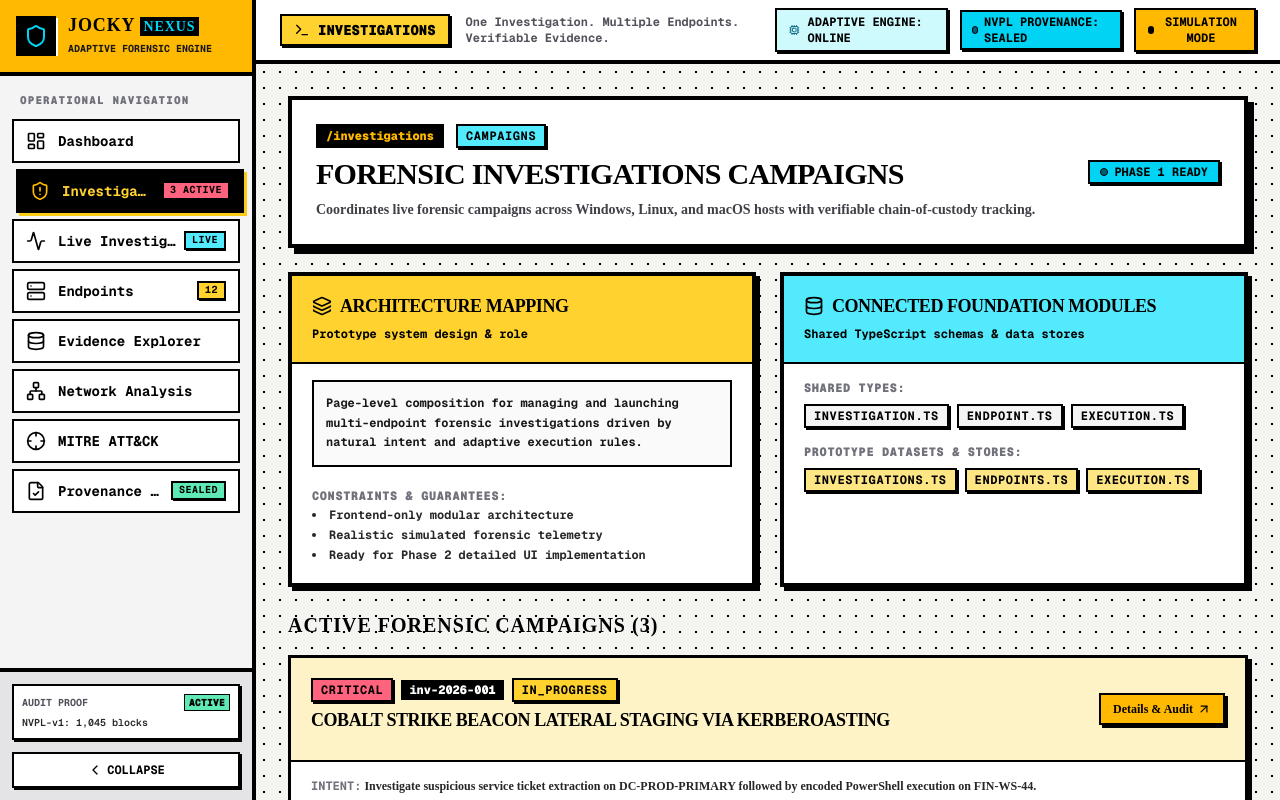
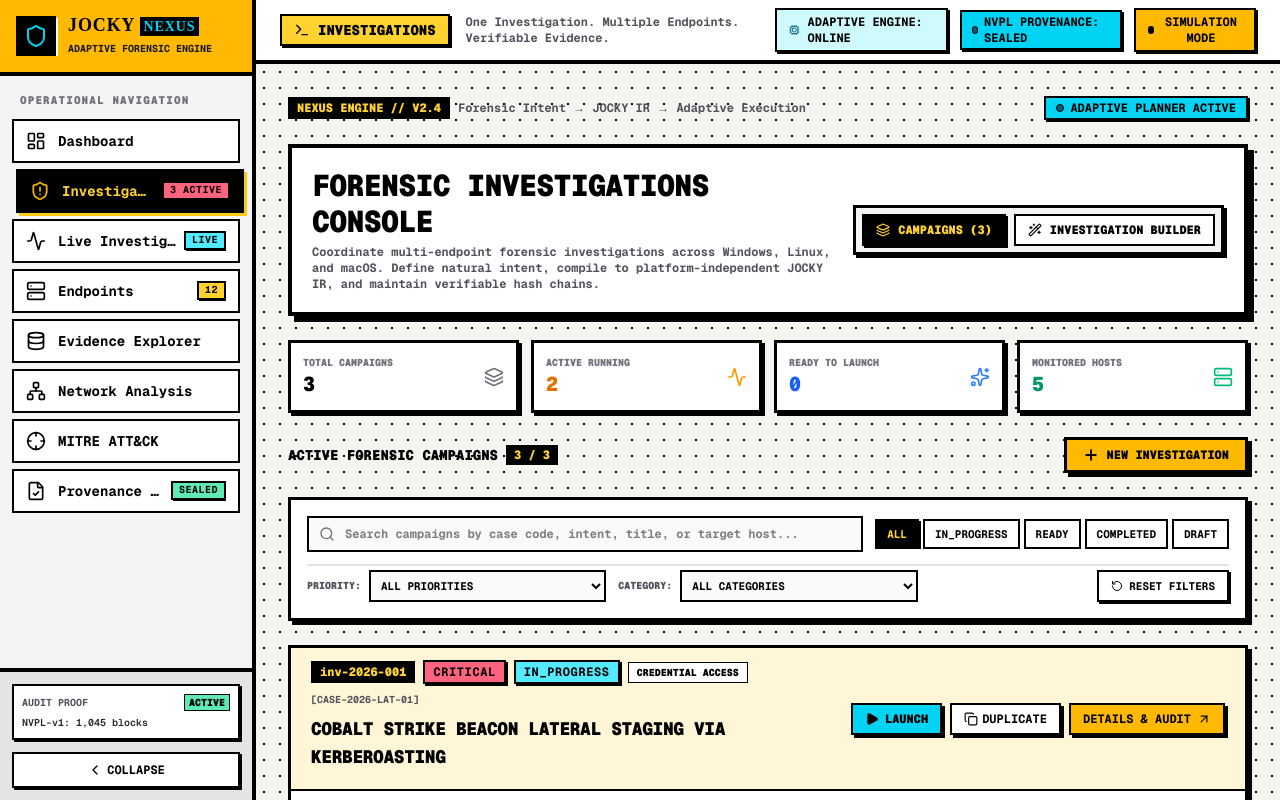
Before and after one commit to Guneshbari/JOCKY-Nexus, a Next.js app: page /investigations in a window 1280 px wide. Built offline with nearby package versions, Linux system fonts and the light colour scheme.

Commit message:
feat(routes): integrate dual-mode Investigation workspace and dynamic campaign detail routes

```diff
--- a/src/app/investigations/[id]/page.tsx
+++ b/src/app/investigations/[id]/page.tsx
@@ -1,101 +1,51 @@
+"use client"
+
 import React from "react"
 import Link from "next/link"
-import { RoutePlaceholder } from "@/components/layout/RoutePlaceholder"
-import { Card, CardHeader, CardTitle, CardContent } from "@/components/ui/card"
-import { Badge } from "@/components/ui/badge"
+import { useParams } from "next/navigation"
+import { ArrowLeft, SearchX } from "lucide-react"
 import { Button } from "@/components/ui/button"
-import { StatusPill } from "@/components/status/StatusPill"
+import { InvestigationDetailView } from "@/features/investigations/InvestigationDetailView"
+import { useInvestigationStore } from "@/store/investigationStore"
 import { MOCK_INVESTIGATIONS } from "@/data/investigations"
-import { formatDate, truncateHash } from "@/lib/formatters"
-import { ArrowLeft } from "lucide-react"
 
-export default async function InvestigationDetailsPage({
-  params,
-}: {
-  params: Promise<{ id: string }>
-}) {
-  const { id } = await params
-  const investigation = MOCK_INVESTIGATIONS.find((inv) => inv.id === id) ?? MOCK_INVESTIGATIONS[0]
+export default function InvestigationDetailPage() {
+  const params = useParams()
+  const rawId = params?.id
+  const id = typeof rawId === "string" ? rawId : Array.isArray(rawId) ? rawId[0] : ""
 
+  const investigations = useInvestigationStore((state) => state.investigations)
+  const investigation =
+    investigations.find((i) => i.id === id) ??
+    MOCK_INVESTIGATIONS.find((i) => i.id === id)
+
+  if (!investigation) {
     return (
-    <div className="space-y-6">
-      <div className="flex items-center justify-between">
+      <div className="space-y-6 font-mono">
+        <div className="border-4 border-black bg-white p-8 text-center shadow-[6px_6px_0px_#000] space-y-4">
+          <div className="flex justify-center">
+            <SearchX className="w-12 h-12 text-zinc-400" />
+          </div>
+          <div className="space-y-1">
+            <h2 className="text-xl font-black uppercase text-black">
+              Campaign Not Found
+            </h2>
+            <p className="text-xs font-bold text-zinc-600 max-w-md mx-auto">
+              No investigation with identifier <span className="font-mono text-black font-black bg-amber-200 px-1 border border-black">{id || "UNKNOWN"}</span> could be located in active memory or local ledger.
+            </p>
+          </div>
+          <div className="flex justify-center pt-2">
             <Link href="/investigations">
-          <Button variant="outline" size="sm" className="gap-2">
-            <ArrowLeft className="w-4 h-4" /> Back to Campaigns
+              <Button variant="default" size="sm" className="gap-2 text-xs">
+                <ArrowLeft className="w-4 h-4" />
+                <span>Return to Active Campaigns</span>
               </Button>
             </Link>
-        <StatusPill label={`CAMPAIGN: ${investigation.id}`} status="verified" />
-      </div>
-
-      <RoutePlaceholder
-        title={investigation.title}
-        route={`/investigations/${id}`}
-        architectureRole="Dynamic page-level composition for deep-dive investigation inspection, adaptive execution audit logs, targeted endpoints breakdown, and cryptographic evidence linkage."
-        description={`Displaying investigation parameters for ${investigation.id} with ${investigation.steps.length} sequential execution stages and Merkle proof integration.`}
-        connectedTypes={["investigation.ts", "evidence.ts", "provenance.ts"]}
-        connectedData={["investigations.ts", "evidence.ts", "provenance.ts"]}
-        badge="CAMPAIGN DETAIL"
-      />
-
-      {/* Investigation Details Card */}
-      <Card className="border-4 border-black shadow-[6px_6px_0px_#000]">
-        <CardHeader className="bg-amber-300">
-          <div className="flex flex-wrap items-center justify-between gap-2">
-            <CardTitle>Investigation Specifications</CardTitle>
-            <div className="flex gap-2">
-              <Badge variant="danger">{investigation.severity}</Badge>
-              <Badge variant="success">{investigation.status}</Badge>
           </div>
         </div>
-        </CardHeader>
-        <CardContent className="pt-4 space-y-4">
-          <div className="p-3 border-2 border-black bg-zinc-50 font-mono text-xs font-bold text-zinc-900">
-            <span className="text-zinc-500 block mb-1">INTENT SPECIFICATION:</span>
-            {investigation.intent}
-          </div>
-
-          <div className="grid grid-cols-1 md:grid-cols-3 gap-4 text-xs font-mono font-bold">
-            <div className="p-3 border-2 border-black bg-white">
-              <span className="text-zinc-500 block">MERKLE ROOT HASH</span>
-              <span className="text-black font-mono break-all">{truncateHash(investigation.provenanceRootHash, 12, 12)}</span>
-            </div>
-            <div className="p-3 border-2 border-black bg-white">
-              <span className="text-zinc-500 block">INITIATED BY</span>
-              <span className="text-black font-mono">{investigation.initiatedBy}</span>
-            </div>
-            <div className="p-3 border-2 border-black bg-white">
-              <span className="text-zinc-500 block">TIMESTAMP</span>
-              <span className="text-black font-mono">{formatDate(investigation.createdAt)}</span>
-            </div>
-          </div>
-
-          {/* Steps List */}
-          <div className="space-y-3">
-            <h3 className="font-mono text-xs font-black uppercase tracking-wider text-zinc-600">
-              Adaptive Execution Pipeline Stages ({investigation.steps.length})
-            </h3>
-            <div className="space-y-2">
-              {investigation.steps.map((step) => (
-                <div key={step.id} className="p-3 border-2 border-black bg-white flex items-center justify-between">
-                  <div className="flex items-center gap-3">
-                    <span className="w-6 h-6 border border-black bg-black text-amber-300 flex items-center justify-center font-mono font-bold text-xs">
-                      {step.order}
-                    </span>
-                    <div>
-                      <div className="text-sm font-bold text-black">{step.title}</div>
-                      <div className="text-xs font-mono text-zinc-600">{step.description}</div>
-                    </div>
-                  </div>
-                  <Badge variant={step.status === "COMPLETED" ? "success" : step.status === "RUNNING" ? "cyber" : "neutral"}>
-                    {step.status}
-                  </Badge>
-                </div>
-              ))}
-            </div>
-          </div>
-        </CardContent>
-      </Card>
       </div>
     )
   }
+
+  return <InvestigationDetailView investigation={investigation} />
+}
--- a/src/app/investigations/page.tsx
+++ b/src/app/investigations/page.tsx
@@ -1,73 +1,132 @@
-import React from "react"
-import Link from "next/link"
-import { RoutePlaceholder } from "@/components/layout/RoutePlaceholder"
-import { Card, CardHeader, CardTitle, CardContent } from "@/components/ui/card"
-import { Badge } from "@/components/ui/badge"
-import { Button } from "@/components/ui/button"
-import { MOCK_INVESTIGATIONS } from "@/data/investigations"
-import { formatDate } from "@/lib/formatters"
-import { ArrowUpRight } from "lucide-react"
+"use client"
+
+import React, { useState } from "react"
+import {
+  Layers,
+  Wand2,
+  Activity,
+  Server,
+  Sparkles,
+} from "lucide-react"
+import { InvestigationList } from "@/features/investigations/InvestigationList"
+import { InvestigationBuilder } from "@/features/investigations/InvestigationBuilder"
+import { useInvestigationStore } from "@/store/investigationStore"
+import { useEndpointStore } from "@/store/endpointStore"
+import { StatusPill } from "@/components/status/StatusPill"
 
 export default function InvestigationsPage() {
+  const [activeTab, setActiveTab] = useState<"campaigns" | "builder">("campaigns")
+
+  const investigations = useInvestigationStore((state) => state.investigations)
+  const endpoints = useEndpointStore((state) => state.endpoints)
+
+  const inProgressCount = investigations.filter((i) => i.status === "IN_PROGRESS").length
+  const readyCount = investigations.filter((i) => i.status === "READY").length
+
   return (
-    <div className="space-y-6">
-      <RoutePlaceholder
-        title="Forensic Investigations Campaigns"
-        route="/investigations"
-        architectureRole="Page-level composition for managing and launching multi-endpoint forensic investigations driven by natural intent and adaptive execution rules."
-        description="Coordinates live forensic campaigns across Windows, Linux, and macOS hosts with verifiable chain-of-custody tracking."
-        connectedTypes={["investigation.ts", "endpoint.ts", "execution.ts"]}
-        connectedData={["investigations.ts", "endpoints.ts", "execution.ts"]}
-        badge="CAMPAIGNS"
-      />
+    <div className="space-y-6 font-mono">
+      {/* Top Banner / Breadcrumb */}
+      <div className="flex flex-wrap items-center justify-between gap-3">
+        <div className="flex items-center gap-2">
+          <span className="font-mono text-xs font-black bg-black text-amber-300 px-2 py-0.5 border border-black">
+            NEXUS ENGINE // V2.4
+          </span>
+          <span className="text-xs font-bold text-zinc-600">
+            Forensic Intent → JOCKY IR → Adaptive Execution
+          </span>
+        </div>
 
-      {/* Campaign List Preview */}
-      <div className="space-y-4">
-        <h2 className="text-xl font-black uppercase tracking-wider text-black">
-          Active Forensic Campaigns ({MOCK_INVESTIGATIONS.length})
-        </h2>
-
-        <div className="grid grid-cols-1 gap-4">
-          {MOCK_INVESTIGATIONS.map((inv) => (
-            <Card key={inv.id} className="border-3 border-black shadow-[4px_4px_0px_#000]">
-              <CardHeader className="bg-amber-100 flex flex-col md:flex-row md:items-center justify-between gap-2">
-                <div className="space-y-1">
-                  <div className="flex items-center gap-2">
-                    <Badge variant={inv.severity === "CRITICAL" ? "danger" : "warning"}>
-                      {inv.severity}
-                    </Badge>
-                    <span className="font-mono text-xs font-black bg-black text-white px-2 py-0.5">
-                      {inv.id}
-                    </span>
-                    <Badge variant={inv.status === "COMPLETED" ? "success" : "default"}>
-                      {inv.status}
-                    </Badge>
-                  </div>
-                  <CardTitle className="text-lg">{inv.title}</CardTitle>
-                </div>
-
-                <Link href={`/investigations/${inv.id}`}>
-                  <Button variant="default" size="sm" className="gap-1">
-                    Details & Audit <ArrowUpRight className="w-3.5 h-3.5" />
-                  </Button>
-                </Link>
-              </CardHeader>
-
-              <CardContent className="pt-4 space-y-3">
-                <p className="text-xs font-bold text-zinc-800">
-                  <span className="text-zinc-500 font-mono">INTENT:</span> {inv.intent}
-                </p>
-
-                <div className="flex flex-wrap items-center gap-4 text-xs font-mono font-bold text-zinc-600">
-                  <span>Target Hosts: {inv.targetEndpointIds.length}</span>
-                  <span>Artifacts: {inv.evidenceCount}</span>
-                  <span>Initiated: {formatDate(inv.createdAt)}</span>
-                </div>
-              </CardContent>
-            </Card>
-          ))}
+        <div className="flex items-center gap-2">
+          <StatusPill label="ADAPTIVE PLANNER ACTIVE" status="verified" />
         </div>
       </div>
+
+      {/* Main Page Title Header */}
+      <div className="border-4 border-black bg-white p-5 shadow-[6px_6px_0px_#000] flex flex-col md:flex-row md:items-center justify-between gap-4">
+        <div className="space-y-1">
+          <h1 className="text-2xl md:text-3xl font-black uppercase text-black tracking-tight">
+            FORENSIC INVESTIGATIONS CONSOLE
+          </h1>
+          <p className="text-xs font-bold text-zinc-600 max-w-2xl">
+            Coordinate multi-endpoint forensic investigations across Windows, Linux, and macOS. Define natural intent, compile to platform-independent JOCKY IR, and maintain verifiable hash chains.
+          </p>
+        </div>
+
+        {/* Tab Toggle Switcher */}
+        <div className="flex items-center gap-2 bg-zinc-100 p-1.5 border-3 border-black shadow-[3px_3px_0px_#000] shrink-0">
+          <button
+            type="button"
+            onClick={() => setActiveTab("campaigns")}
+            className={`flex items-center gap-2 px-3 py-1.5 font-black text-xs uppercase border-2 border-black transition-all cursor-pointer ${
+              activeTab === "campaigns"
+                ? "bg-black text-amber-300 shadow-[2px_2px_0px_#000]"
+                : "bg-white text-black hover:bg-zinc-200"
+            }`}
+          >
+            <Layers className="w-3.5 h-3.5" />
+            <span>CAMPAIGNS ({investigations.length})</span>
+          </button>
+
+          <button
+            type="button"
+            onClick={() => setActiveTab("builder")}
+            className={`flex items-center gap-2 px-3 py-1.5 font-black text-xs uppercase border-2 border-black transition-all cursor-pointer ${
+              activeTab === "builder"
+                ? "bg-amber-400 text-black shadow-[2px_2px_0px_#000]"
+                : "bg-white text-black hover:bg-zinc-200"
+            }`}
+          >
+            <Wand2 className="w-3.5 h-3.5" />
+            <span>INVESTIGATION BUILDER</span>
+          </button>
+        </div>
+      </div>
+
+      {/* KPI Stats Strip */}
+      <div className="grid grid-cols-2 sm:grid-cols-4 gap-3">
+        <div className="p-3 border-3 border-black bg-white shadow-[3px_3px_0px_#000] flex items-center justify-between">
+          <div>
+            <span className="text-[10px] font-black uppercase text-zinc-500 block">TOTAL CAMPAIGNS</span>
+            <span className="text-xl font-black text-black">{investigations.length}</span>
+          </div>
+          <Layers className="w-5 h-5 text-zinc-500" />
+        </div>
+
+        <div className="p-3 border-3 border-black bg-white shadow-[3px_3px_0px_#000] flex items-center justify-between">
+          <div>
+            <span className="text-[10px] font-black uppercase text-zinc-500 block">ACTIVE RUNNING</span>
+            <span className="text-xl font-black text-amber-600">{inProgressCount}</span>
+          </div>
+          <Activity className="w-5 h-5 text-amber-500" />
+        </div>
+
+        <div className="p-3 border-3 border-black bg-white shadow-[3px_3px_0px_#000] flex items-center justify-between">
+          <div>
+            <span className="text-[10px] font-black uppercase text-zinc-500 block">READY TO LAUNCH</span>
+            <span className="text-xl font-black text-blue-600">{readyCount}</span>
+          </div>
+          <Sparkles className="w-5 h-5 text-blue-500" />
+        </div>
+
+        <div className="p-3 border-3 border-black bg-white shadow-[3px_3px_0px_#000] flex items-center justify-between">
+          <div>
+            <span className="text-[10px] font-black uppercase text-zinc-500 block">MONITORED HOSTS</span>
+            <span className="text-xl font-black text-emerald-600">{endpoints.length}</span>
+          </div>
+          <Server className="w-5 h-5 text-emerald-500" />
+        </div>
+      </div>
+
+      {/* Main Workspace Render */}
+      {activeTab === "campaigns" ? (
+        <InvestigationList onOpenBuilder={() => setActiveTab("builder")} />
+      ) : (
+        <InvestigationBuilder
+          onInvestigationCreated={() => {
+            // Once generated, stay in builder or switch if needed
+          }}
+        />
+      )}
     </div>
   )
 }
```
Lines whose indentation alone changed are shown as unchanged.
